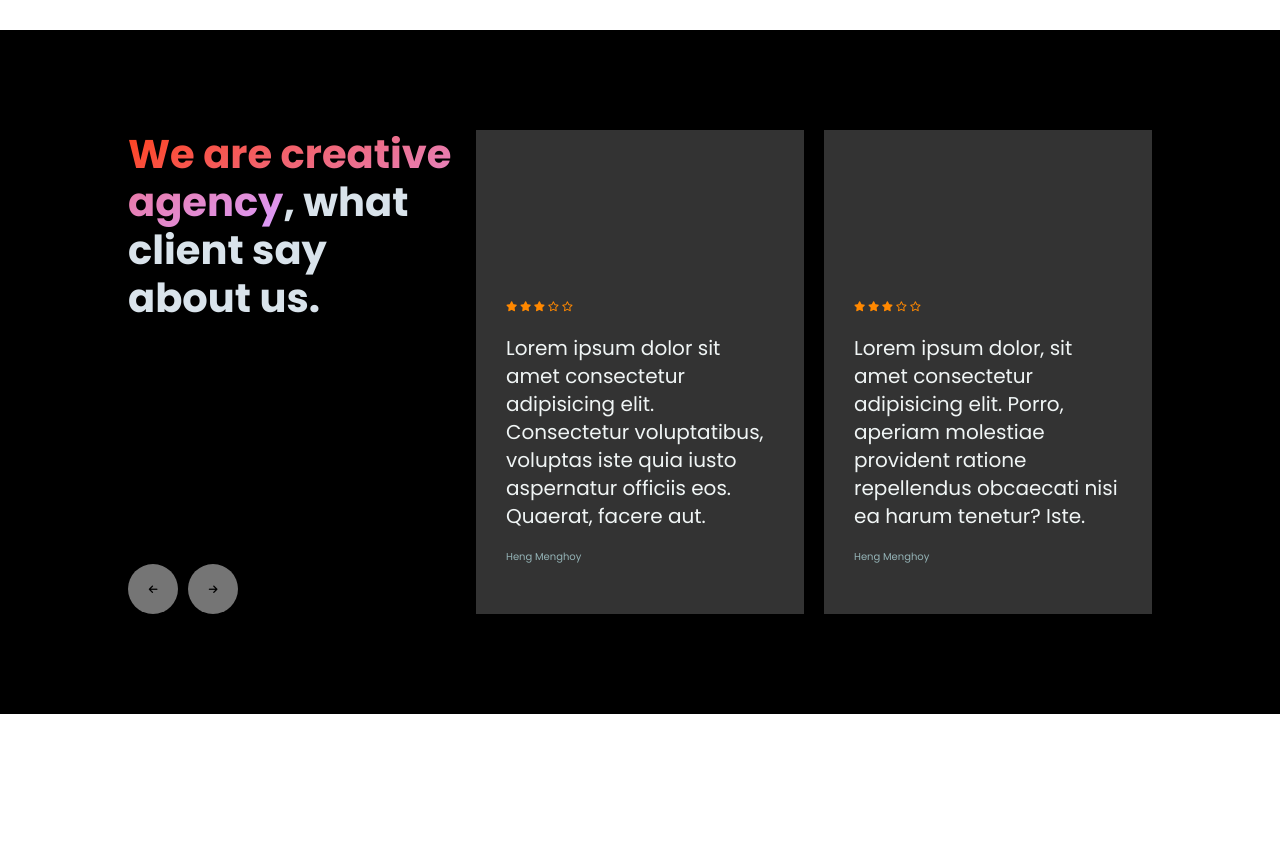
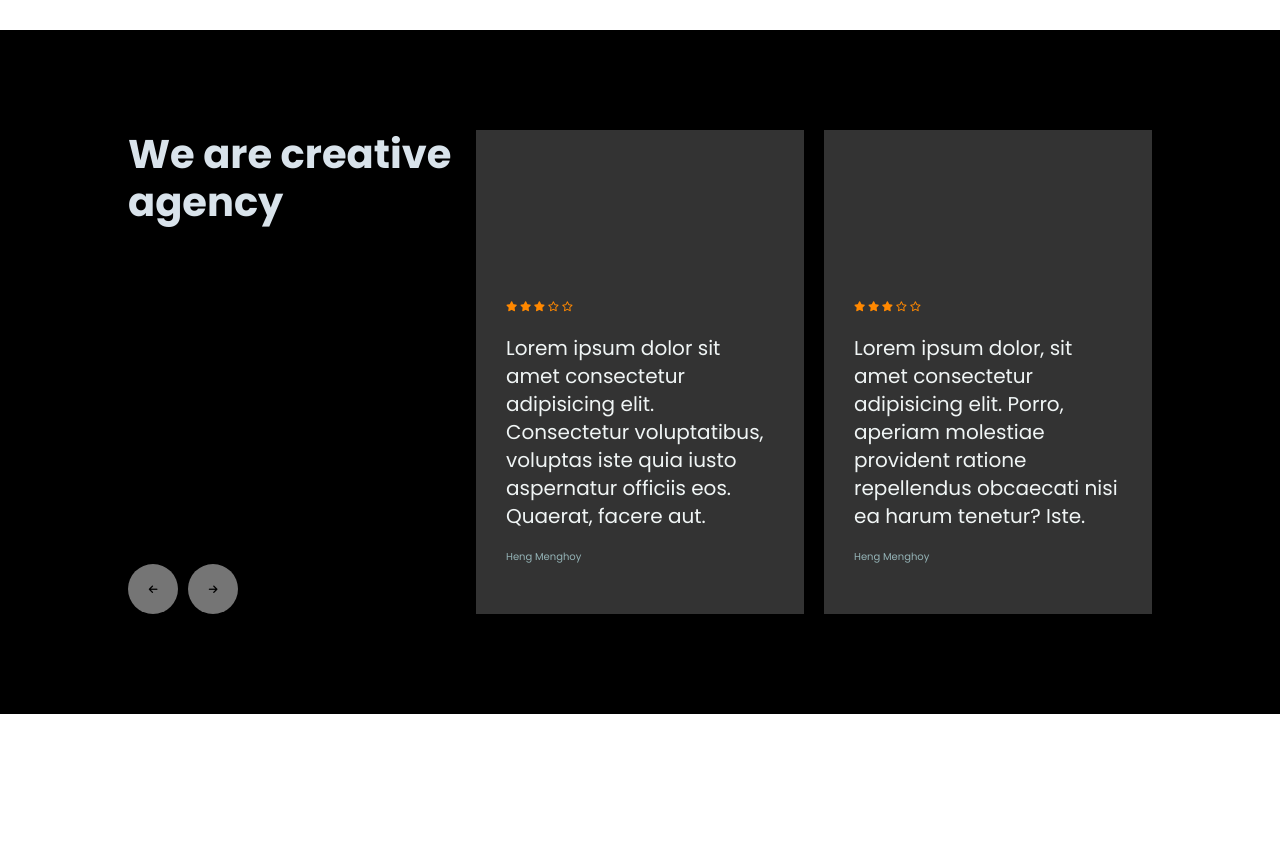
Before and after one commit to Heng-Menghoy/reantestingtwo, a website: page index.html in a window 1280 px wide. Shown: the part 3200-4060 px from the top of the page. Drawn offline with Linux system fonts and the light colour scheme; a web font is replaced by a local one.

Commit message:
change t

```diff
--- a/index.html
+++ b/index.html
@@ -201,8 +201,7 @@
       <div class="testinmonial-container container-width">
         <div class="testinmonial-heading">
           <h3 class="heading-light">
-            <span class="gradient-text-three">We are creative agency</span>,
-            what client say about us.
+            We are <span class="gradient-text-three"></span> creative</span> agency
           </h3>
           <div class="pre-next">
             <span class="icon-container icon-container-accent">
```
